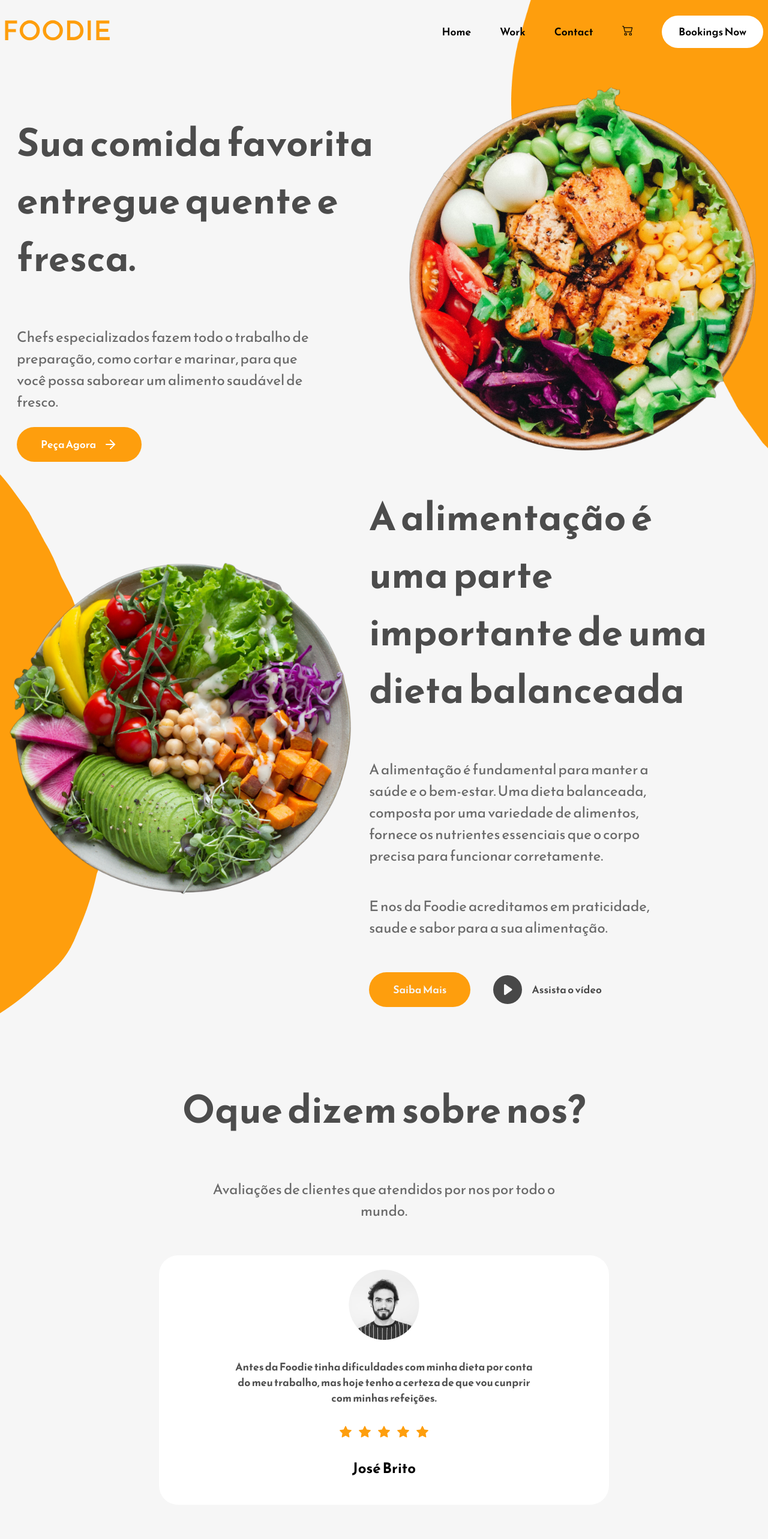
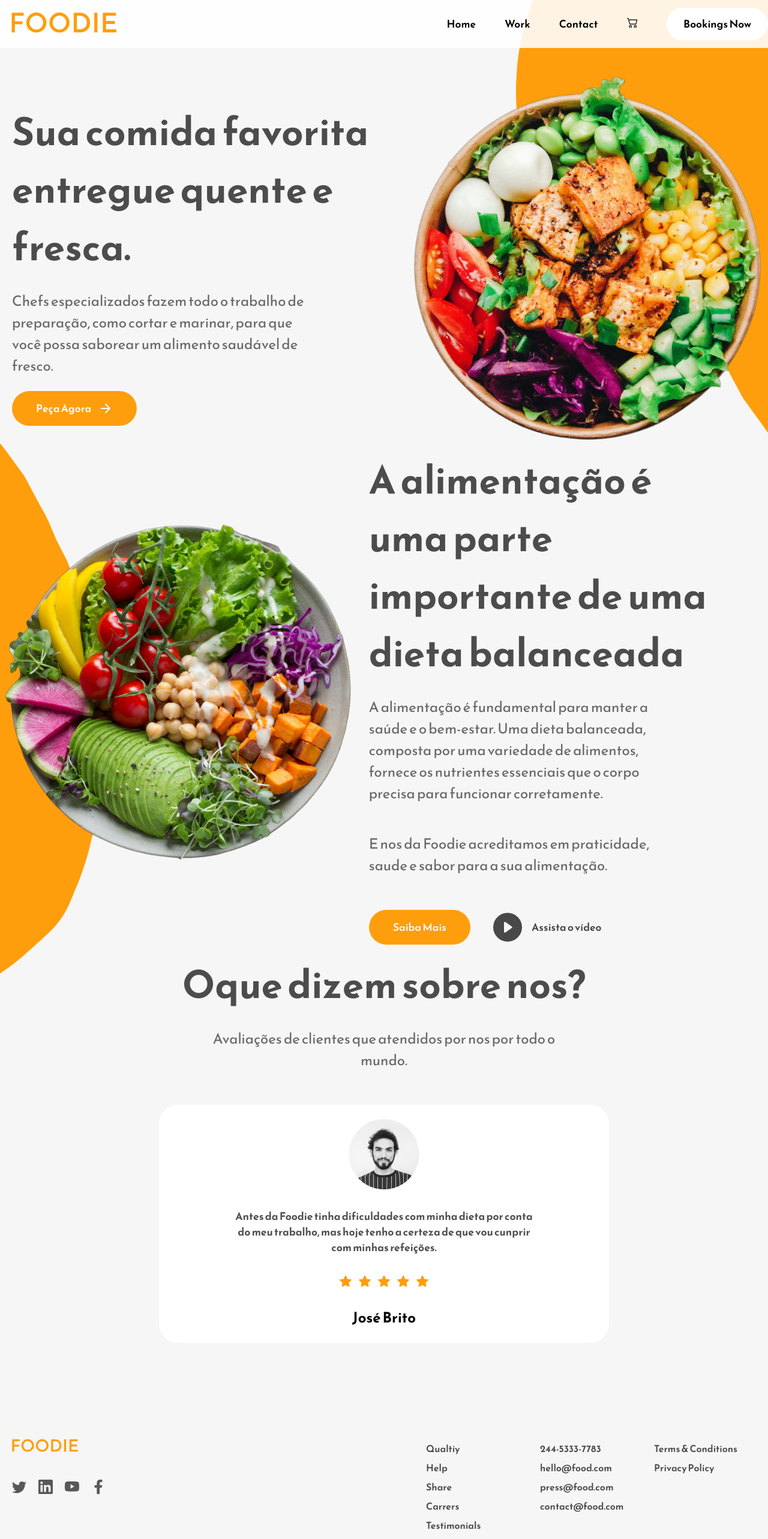
Before and after one commit to souzalipe/Foodie, a React (Vite) app: page / in a window 1280 px wide. Shown: the top 2566 px of the page at 60% size. Built offline with nearby package versions, Linux system fonts and the light colour scheme.

Commit message:
feat: styling App

```diff
--- a/src/App.css
+++ b/src/App.css
@@ -1,5 +1,6 @@
 * {
   box-sizing: border-box;
+  margin: 0;
   font-family: "Reem Kufi", sans-serif !important;
 }
 
@@ -31,11 +32,15 @@ nav {
   display: flex;
   align-items: center;
   justify-content: space-between;
-  min-height: 90px;
+  background-color: #ffffffe1;
+  border-bottom-width: 10px;
+  min-height: 80px;
 }
+
 .navbar-menu-container {
   display: none;
 }
+
 .navbar-links-container a {
   margin-right: 3rem;
   text-decoration: none;
@@ -64,6 +69,11 @@ nav {
   font-size: 1.5rem;
   cursor: pointer;
 }
+
+.nav-logo-conteiner{
+  margin-left: 19px;
+}
+
 .home-banner-container {
   position: relative;
   display: flex;
@@ -263,9 +273,12 @@ nav {
 .testimonial-section-bottom h2 {
   margin-top: 1.5rem;
 }
-.work-section-wrapper {
-  margin-top: 5rem;
+
+.work-section-top{
+  margin-top: 19px;
 }
+
+
 .work-section-top p {
   text-align: center;
   max-width: 600px !important;
```
